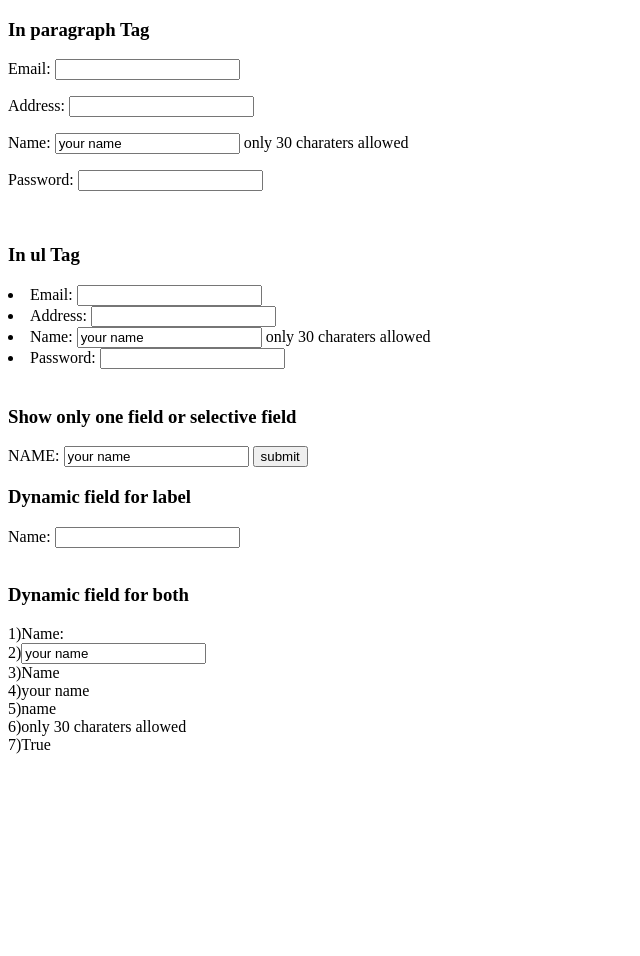
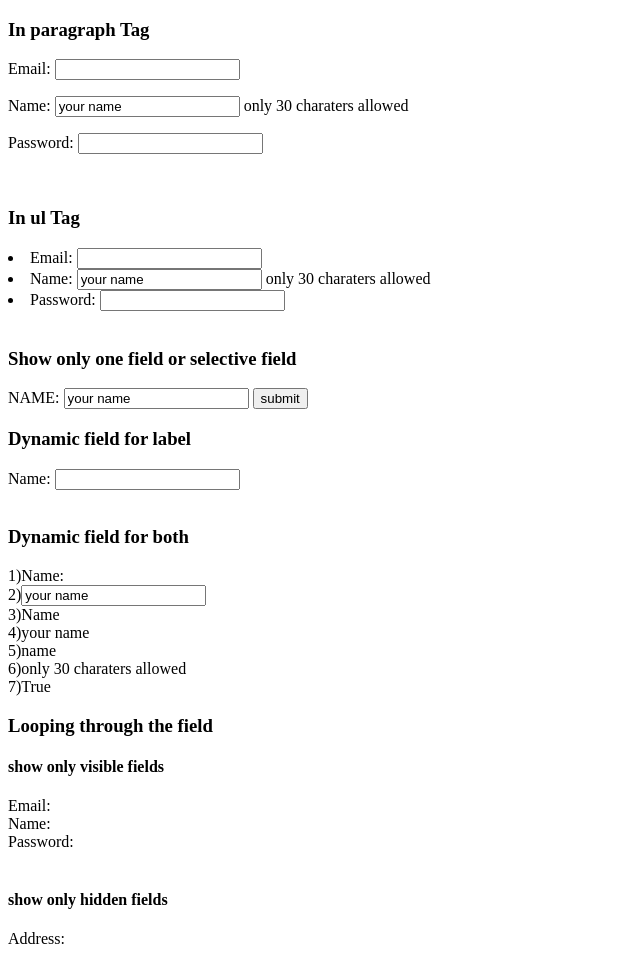
Before and after one commit to mfarzamalam/django, a Django app: page /rs/rs in a window 1280 px wide. Shown: the whole page, without its empty margins (0-640 px from the left). Before the commit the page ends 754 px from the top, so only its background shows below. Run offline with Django 3.2, Linux system fonts and the light colour scheme.

Commit message:
looping through the fields

```diff
--- a/Hospital7/staff/forms.py
+++ b/Hospital7/staff/forms.py
@@ -4,4 +4,4 @@ class RegisterStaff(forms.Form):
     name = forms.CharField(initial='your name', help_text='only 30 charaters allowed')
     email = forms.EmailField()
     password = forms.CharField()
-    address = forms.CharField()
+    address = forms.CharField(widget=forms.HiddenInput())
--- a/Hospital7/staff/templates/staff/staffRegister.html
+++ b/Hospital7/staff/templates/staff/staffRegister.html
@@ -41,6 +41,19 @@
             6){{form.name.help_text}}<br>
             7){{form.name.field.required}}<br>
         </div>
+
+        <h3>Looping through the field</h3>
+            <h4>show only visible fields</h4>
+            {% for field in form.visible_fields %}
+                {{field.label_tag}} <br>
+            {% endfor %}
+
+            <br>
+
+            <h4>show only hidden fields</h4>
+            {% for field in form.hidden_fields %}
+                {{field.label_tag}} <br>
+            {% endfor %}
     </form>
 
 </body>
```
